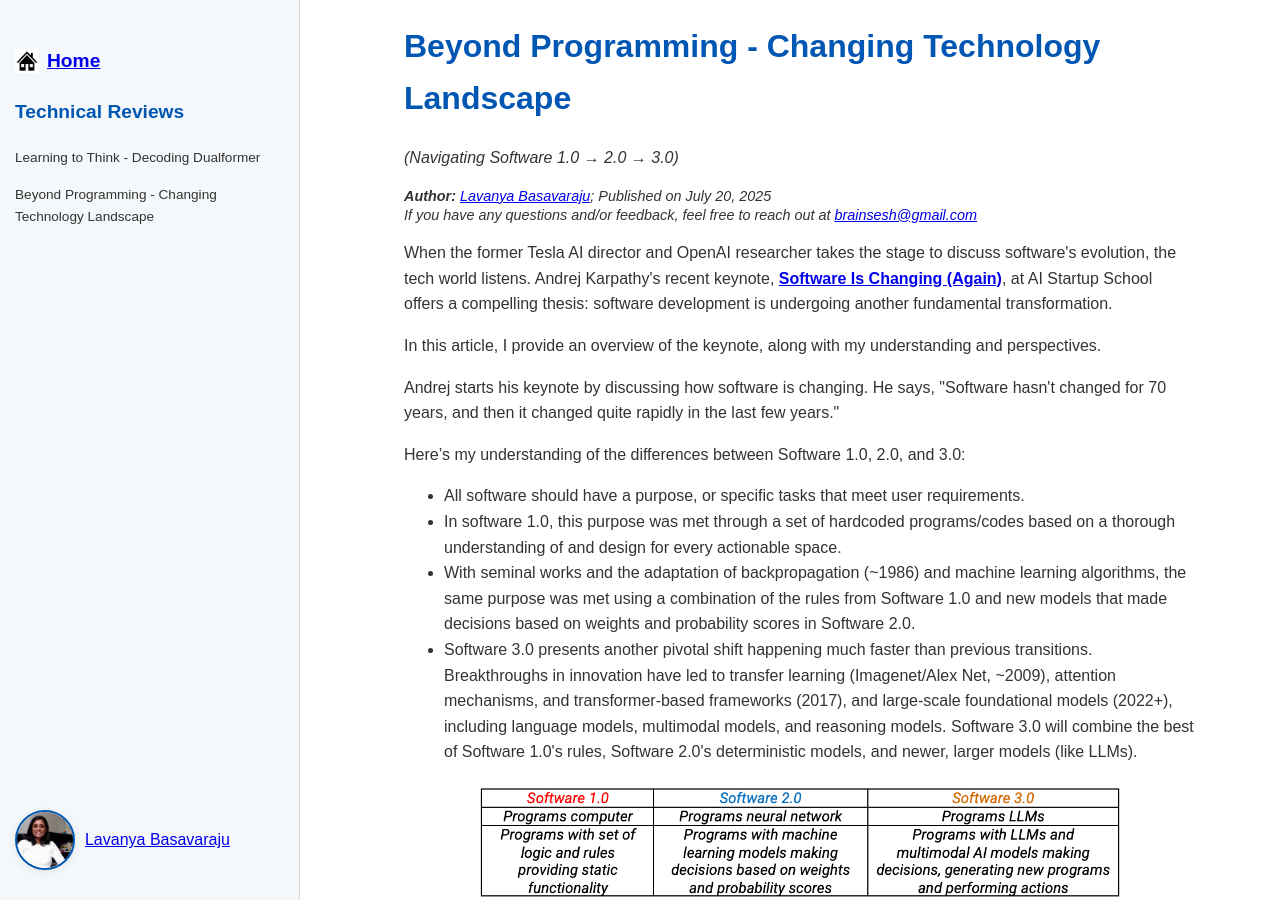
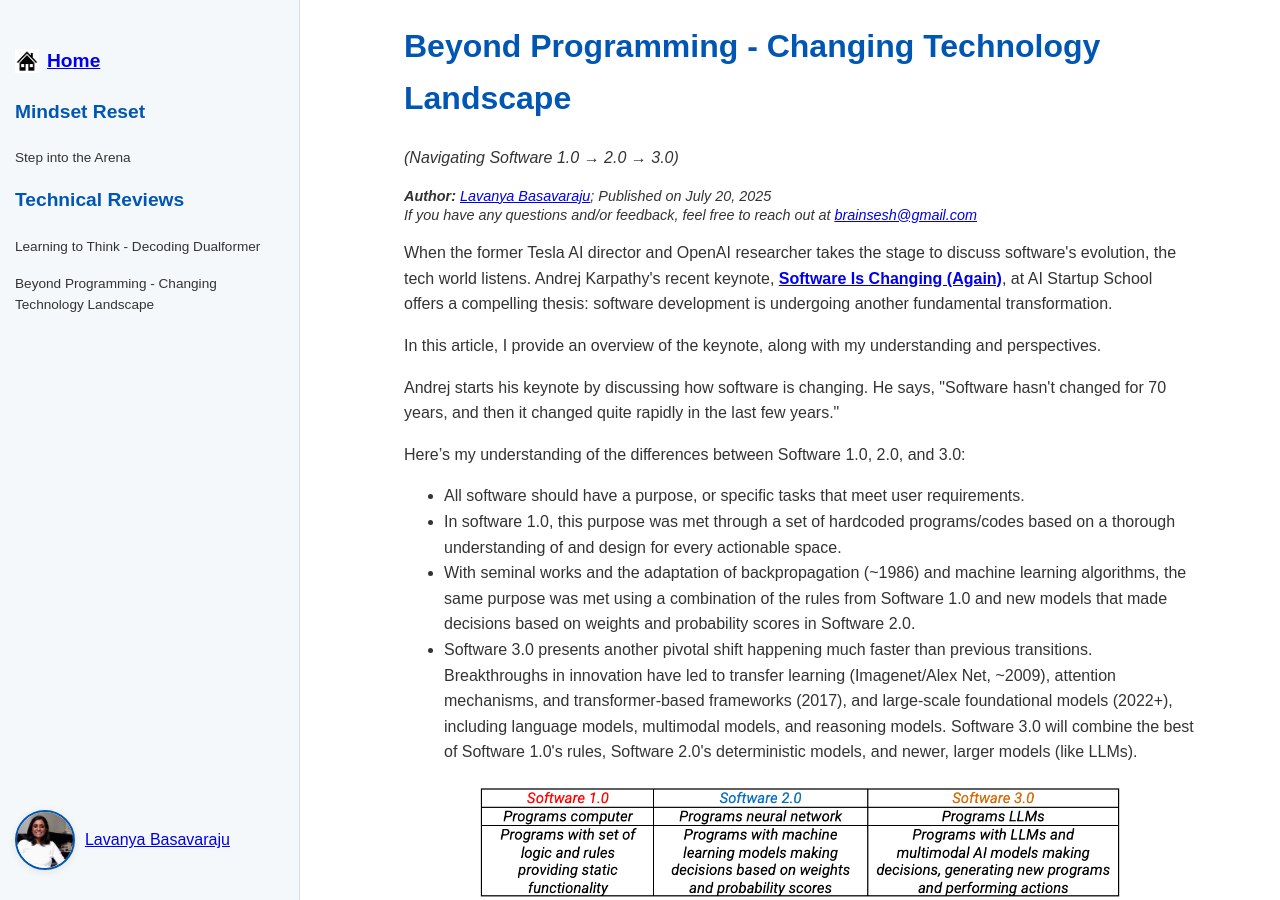
Before and after one commit to brainsesh/brainsesh.github.io, a Jekyll site: the page docs/software3/index.html, which Jekyll copies as it is, in a window 1280 px wide and 900 px high. Built offline with Jekyll 4.4.1, drawn with Linux system fonts in a browser that asks for light colours.

Commit message:
change 073025

```diff
--- a/docs/dualformer/index.html
+++ b/docs/dualformer/index.html
@@ -179,6 +179,10 @@
                     Home
                 </a>
             </h2>
+            <h2>Mindset Reset</h2>
+            <ul>
+                <li style="font-size: 0.85em;"><a href="/docs/mindset_arena/index.html">Step into the Arena</a></li>
+            </ul>
             <h2>Technical Reviews</h2>
             <ul>
                 <li style="font-size: 0.85em;"><a href="/docs/dualformer/index.html">Learning to Think - Decoding Dualformer</a></li>
--- a/docs/software3/index.html
+++ b/docs/software3/index.html
@@ -179,6 +179,10 @@
                     Home
                 </a>
             </h2>
+            <h2>Mindset Reset</h2>
+            <ul>
+                <li style="font-size: 0.85em;"><a href="/docs/mindset_arena/index.html">Step into the Arena</a></li>
+            </ul>
             <h2>Technical Reviews</h2>
             <ul>
                 <li style="font-size: 0.85em;"><a href="/docs/dualformer/index.html">Learning to Think - Decoding Dualformer</a></li>
```
Also changed, not shown: README.md (+7 -0 lines).
